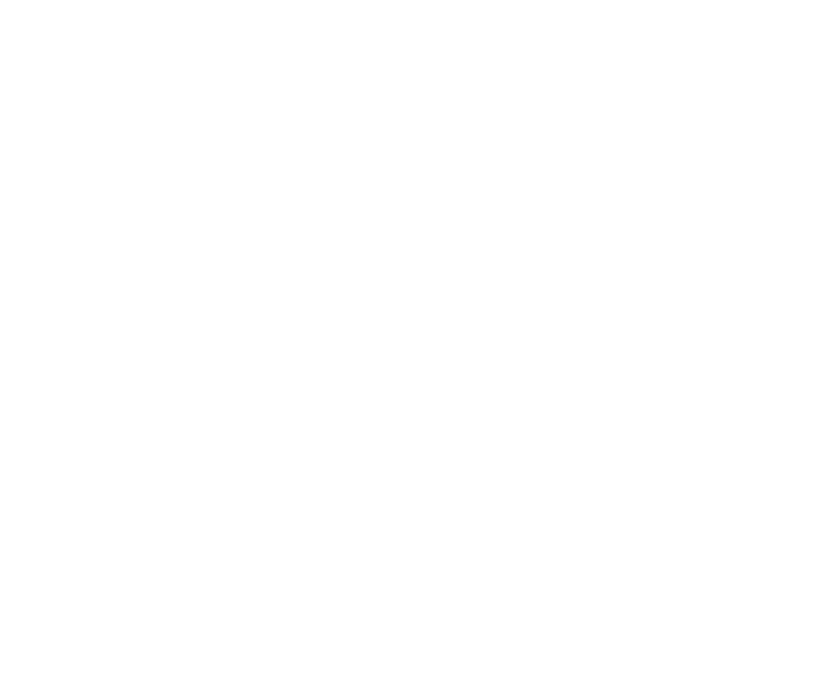
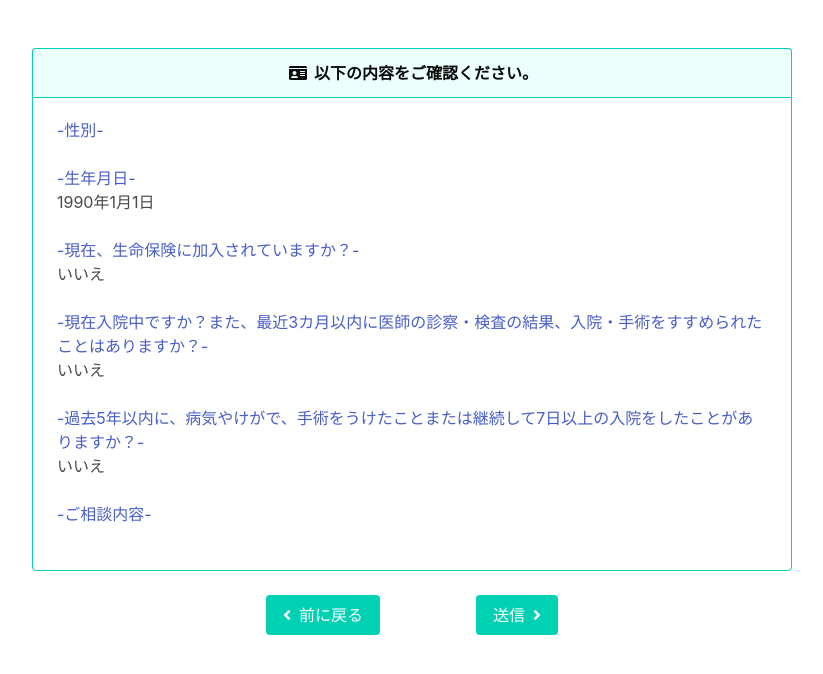
Before and after one commit to haruka919/vue-kadai02, a Vue app: page /form-comfirm in a window 1280 px wide. Shown: the top 674 px of the page, without its empty margins (228-1051 px from the left). Built offline with nearby package versions, Linux system fonts and the light colour scheme.

Commit message:
確認画面を追加

```diff
--- a/src/router/index.js
+++ b/src/router/index.js
@@ -19,6 +19,11 @@
     path: '/form-consultation',
     name: 'FormConsultation',
     component: () => import('../views/FormConsultation.vue')
+  },
+  {
+    path: '/form-comfirm',
+    name: 'FormComfirm',
+    component: () => import('../views/FormComfirm.vue')
   }
 ]
 
--- /dev/null
+++ b/src/views/FormComfirm.vue
@@ -0,0 +1,69 @@
+<template>
+  <div class="container mt-6">
+    <div class="columns is-mobile">
+      <div class="column is-8 is-offset-2">
+        <article class="message">
+          <div class="message-header has-background-primary-light">
+            <p class="has-text-black">
+              <span class="icon"><i class="fas fa-id-card"></i></span>
+              以下の内容をご確認ください。</p>
+          </div>
+          <div class="message-body has-background-white">
+            <div class="field mb-5">
+              <label class="has-text-link">-性別-</label>
+              <p v-if="gender === 'male'">男性</p>
+              <p v-else-if="gender === 'female'">女性</p>
+            </div>
+            <div class="field mb-5">
+              <label class="has-text-link">-生年月日-</label>
+              <p>{{ year }}年{{ month }}月{{ day }}日</p>
+            </div>
+            <div class="field mb-5">
+              <label class="has-text-link">-現在、生命保険に加入されていますか？-</label>
+              <p v-if="question01 == 'true'">はい</p>
+              <p v-else>いいえ</p>
+            </div>
+            <div class="field mb-5">
+              <label class="has-text-link">-現在入院中ですか？また、最近3カ月以内に医師の診察・検査の結果、入院・手術をすすめられたことはありますか？-</label>
+              <p v-if="question02 == 'true'">はい</p>
+              <p v-else>いいえ</p>
+            </div>
+            <div class="field mb-5">
+              <label class="has-text-link">-過去5年以内に、病気やけがで、手術をうけたことまたは継続して7日以上の入院をしたことがありますか？-</label>
+              <p v-if="question03 == 'true'">はい</p>
+              <p v-else>いいえ</p>
+            </div>
+            <div class="field mb-5">
+              <label class="has-text-link">-ご相談内容-</label>
+              <p>{{ consultation }}</p>
+            </div>
+          </div>
+        </article>
+      </div>
+    </div>
+    <div class="columns">
+      <div class="column has-text-centered">
+        <router-link to="/form-consultation" class="button is-primary mx-6"><i class="mr-2 fas fa-angle-left"></i>前に戻る</router-link>
+        <router-link to="#" class="button is-primary mx-6">送信<i class="ml-2 fas fa-angle-right"></i></router-link>
+      </div>
+    </div>
+  </div>
+</template>
+<script>
+import { mapGetters } from 'vuex'
+export default {
+  name: 'FormComfirm',
+  computed: {
+    ...mapGetters([
+      'gender',
+      'year',
+      'month',
+      'day',
+      'question01',
+      'question02',
+      'question03',
+      'consultation'
+    ])
+  }
+}
+</script>
--- a/src/views/FormConsultation.vue
+++ b/src/views/FormConsultation.vue
@@ -20,7 +20,7 @@
     <div class="columns">
       <div class="column has-text-centered">
         <router-link to="/form-question" class="button is-primary mx-6"><i class="mr-2 fas fa-angle-left"></i>前に戻る</router-link>
-        <router-link to="#" class="button is-primary mx-6" :disabled="isPush">次に進む<i class="ml-2 fas fa-angle-right"></i></router-link>
+        <router-link to="/form-comfirm" class="button is-primary mx-6" :disabled="isPush">次に進む<i class="ml-2 fas fa-angle-right"></i></router-link>
       </div>
     </div>
   </div>
```
